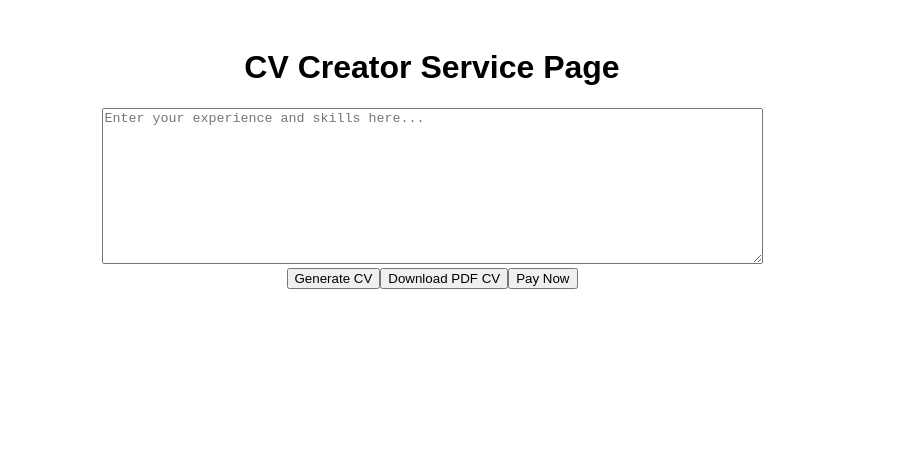
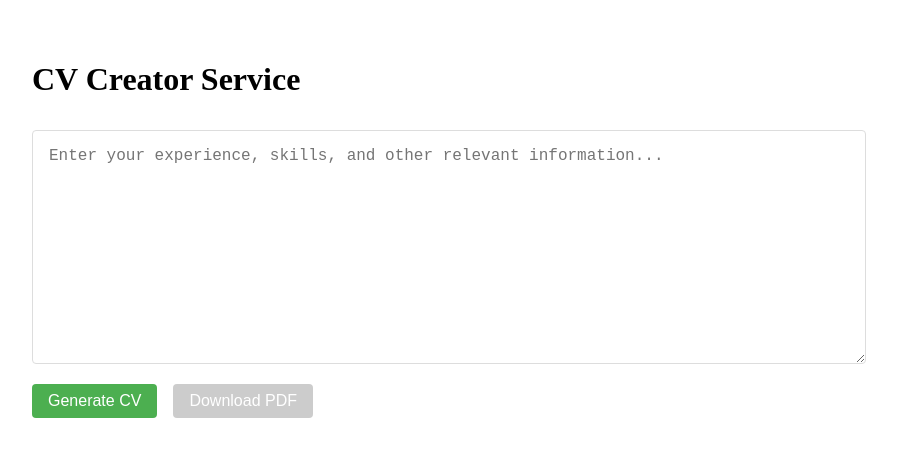
Before and after one commit to belalmunsh2/CVBeta3, a Vue app in the folder frontend/: page /service in a window 1280 px wide. Shown: the top 456 px of the page, without its empty margins (208-1105 px from the left). Built offline with nearby package versions, Linux system fonts and the light colour scheme.

Commit message:
Auto-commit: 20250221_205024

```diff
--- a/frontend/src/views/ServiceView.vue
+++ b/frontend/src/views/ServiceView.vue
@@ -1,84 +1,224 @@
 <template>
   <div class="service-page">
-    <h1>CV Creator Service Page</h1>
+    <h1>CV Creator Service</h1>
 
-    <textarea v-model="userText" placeholder="Enter your experience and skills here..." rows="10" cols="80"></textarea><br>
-    <button @click="generateCvClicked">Generate CV</button>
-    <button @click="handleDownloadPdfClick">Download PDF CV</button>
-    <button @click="handlePayNowClick">Pay Now</button>
+    <div class="input-section">
+      <textarea
+        v-model="userText"
+        placeholder="Enter your experience, skills, and other relevant information..."
+        :disabled="isLoading"
+      ></textarea>
 
-    <div v-if="generatedCvContent" class="cv-output">
+      <div class="button-group">
+        <button @click="handleGenerateClick" :disabled="isLoading">
+          {{ isLoading ? 'Generating...' : 'Generate CV' }}
+        </button>
+        <button @click="handleDownloadClick" :disabled="!cvContent || isLoading">
+          Download PDF
+        </button>
+      </div>
+    </div>
+
+    <div v-if="error" class="error-message">
+      {{ error }}
+    </div>
+
+    <div v-if="cvContent" class="cv-preview">
       <h2>Generated CV Content:</h2>
-      <pre>{{ generatedCvContent }}</pre>
+      <div class="content">{{ cvContent }}</div>
+    </div>
+
+    <div class="payment-section" v-if="cvContent">
+      <h2>Complete Your Order</h2>
+      <div class="price-info">
+        <p>Base Price: ${{ (currentAmount / 100).toFixed(2) }}</p>
+      </div>
+
+      <PromoCode
+        :amount="currentAmount"
+        @discountApplied="handleDiscountApplied"
+      />
+
+      <button
+        @click="handlePayNowClick"
+        class="pay-button"
+      >
+        Pay Now {{ discountedAmount ? `$${(finalAmount / 100).toFixed(2)}` : `$${(currentAmount / 100).toFixed(2)}` }}
+      </button>
     </div>
   </div>
 </template>
 
 <script setup>
-import { ref } from 'vue';
-import { generateCV, downloadCvPdf } from '../services/api';
-import { createPaymentSession } from '../services/api'; // Adjust path if needed
+import { ref, computed } from 'vue';
+import { generateCV, downloadCvPdf, createPaymentSession } from '../services/api';
+import PromoCode from '../components/PromoCode.vue';
 
 const userText = ref('');
-const generatedCvContent = ref('');
+const cvContent = ref('');
+const isLoading = ref(false);
+const error = ref('');
+const currentAmount = ref(1000); // Base price in cents
+const discountedAmount = ref(null);
 
-const generateCvClicked = async () => {
-  console.log("Generate CV button clicked!");
-  console.log("userText value:", userText.value);
+const handleDiscountApplied = (discountData) => {
+  console.log("Discount Applied in ServiceView:", discountData);
+  discountedAmount.value = discountData.discountedAmount;
+  // Update the amount that will be used for payment
+};
+
+const finalAmount = computed(() => {
+  return discountedAmount.value || currentAmount.value;
+});
+
+const handleGenerateClick = async () => {
+  if (!userText.value) {
+    error.value = 'Please enter some text about your experience and skills.';
+    return;
+  }
+
+  isLoading.value = true;
+  error.value = '';
 
   try {
     const response = await generateCV(userText.value);
-    console.log("Full response object (before Blob):", response);
-    console.log("API response received:", response);
-
-    generatedCvContent.value = response;
-
-  } catch (error) {
-    console.error("Error in generateCvClicked:", error);
+    cvContent.value = response;
+  } catch (err) {
+    error.value = 'Error generating CV. Please try again.';
+    console.error('Error:', err);
+  } finally {
+    isLoading.value = false;
   }
-  console.log("generatedCvContent value after API call (now irrelevant for PDF download):", generatedCvContent.value);
 };
 
-const handleDownloadPdfClick = async () => {
+const handleDownloadClick = async () => {
   try {
     const pdfBlob = await downloadCvPdf({ user_text: userText.value });
-    const pdfUrl = URL.createObjectURL(pdfBlob);
-    const downloadLink = document.createElement('a');
-    downloadLink.href = pdfUrl;
-    downloadLink.download = 'cv.pdf';
-    document.body.appendChild(downloadLink);
-    downloadLink.click();
-    document.body.removeChild(downloadLink);
-    URL.revokeObjectURL(pdfUrl);
-  } catch (error) {
-    console.error("Error downloading PDF:", error);
+    const url = window.URL.createObjectURL(pdfBlob);
+    const link = document.createElement('a');
+    link.href = url;
+    link.setAttribute('download', 'cv.pdf');
+    document.body.appendChild(link);
+    link.click();
+    link.remove();
+    window.URL.revokeObjectURL(url);
+  } catch (err) {
+    console.error('Error downloading PDF:', err);
+    error.value = 'Error downloading PDF. Please try again.';
   }
 };
 
 const handlePayNowClick = async () => {
   try {
-    const response = await createPaymentSession({ user_text: userText.value }); // Call your API function
-    console.log('Payment session API call RESPONSE received (Full Object as JSON):', JSON.stringify(response, null, 2)); // Log full response as JSON
-    console.log('RESPONSE Object Keys:', Object.keys(response)); // Log keys of response object
+    const response = await createPaymentSession({
+      amount: finalAmount.value // Use the computed final amount
+    });
 
-    const publicKey = response.public_key; // Access directly from response
-    const clientSecret = response.client_secret; // Access directly from response
-    const unifiedCheckoutBaseUrl = response.payment_url; // Access directly from response
-    const paymentPageUrl = `${unifiedCheckoutBaseUrl}?publicKey=${publicKey}&clientSecret=${clientSecret}`;
-
-    window.location.href = paymentPageUrl; // Redirect to Paymob Payment Page!
-
-  } catch (error) {
-    console.error('Error creating payment session:', error);
-    // Handle error (e.g., display error message to user)
+    if (response.payment_url) {
+      window.location.href = response.payment_url;
+    } else {
+      error.value = 'Error initiating payment. Please try again.';
+    }
+  } catch (err) {
+    console.error('Error creating payment session:', err);
+    error.value = 'Error initiating payment. Please try again.';
   }
 };
 </script>
 
 <style scoped>
 .service-page {
-  font-family: Arial, sans-serif;
-  text-align: center;
-  padding: 20px;
+  max-width: 800px;
+  margin: 0 auto;
+  padding: 2rem;
+}
+
+.input-section {
+  margin: 2rem 0;
+}
+
+textarea {
+  width: 100%;
+  min-height: 200px;
+  padding: 1rem;
+  margin-bottom: 1rem;
+  border: 1px solid #ddd;
+  border-radius: 4px;
+  font-size: 1rem;
+  resize: vertical;
+}
+
+.button-group {
+  display: flex;
+  gap: 1rem;
+  margin-bottom: 1rem;
+}
+
+button {
+  padding: 0.5rem 1rem;
+  font-size: 1rem;
+  border: none;
+  border-radius: 4px;
+  background-color: #4CAF50;
+  color: white;
+  cursor: pointer;
+  transition: background-color 0.2s;
+}
+
+button:hover:not(:disabled) {
+  background-color: #45a049;
+}
+
+button:disabled {
+  background-color: #cccccc;
+  cursor: not-allowed;
+}
+
+.error-message {
+  color: #ff0000;
+  margin: 1rem 0;
+  padding: 1rem;
+  background-color: #ffebee;
+  border-radius: 4px;
+}
+
+.cv-preview {
+  margin: 2rem 0;
+  padding: 1rem;
+  border: 1px solid #ddd;
+  border-radius: 4px;
+}
+
+.content {
+  white-space: pre-wrap;
+  font-family: monospace;
+  padding: 1rem;
+  background-color: #f5f5f5;
+  border-radius: 4px;
+}
+
+.payment-section {
+  margin-top: 2rem;
+  padding: 2rem;
+  border: 1px solid #ddd;
+  border-radius: 4px;
+  background-color: #f9f9f9;
+}
+
+.price-info {
+  margin: 1rem 0;
+  font-size: 1.2rem;
+}
+
+.pay-button {
+  margin-top: 1rem;
+  width: 100%;
+  padding: 1rem;
+  font-size: 1.2rem;
+  background-color: #2196F3;
+}
+
+.pay-button:hover:not(:disabled) {
+  background-color: #1976D2;
 }
 </style>
```
